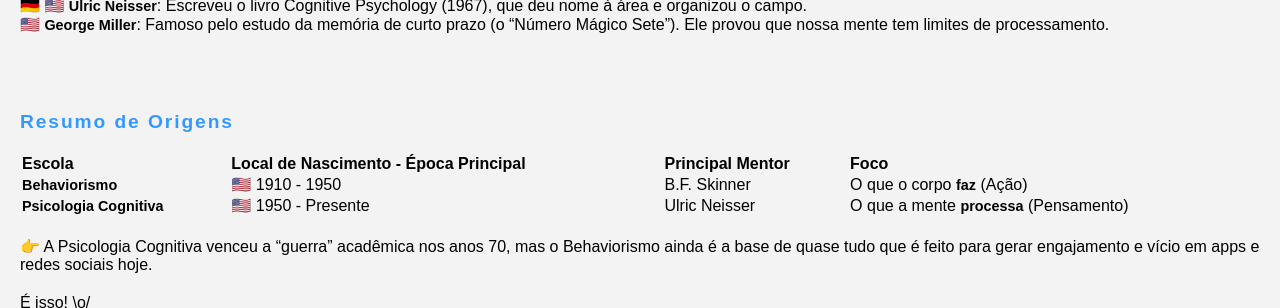
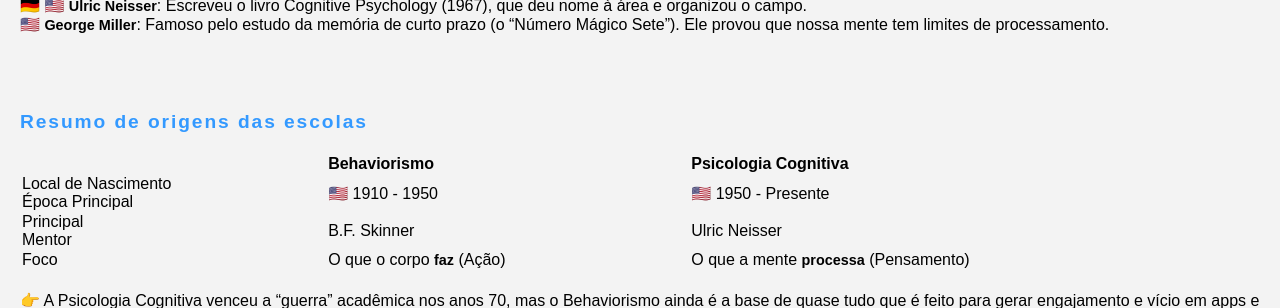
Before and after one commit to Joesynth/joesynth.github.io, a Jekyll site: the page built from _posts/2021-03-07-behaviorismo-e-psicologia-cognitiva.md, in a window 1280 px wide and 900 px high, scrolled down 1958 px, cut to the strip 218-526 px from the top of the window. Built offline with Jekyll 4.4.1, drawn with Linux system fonts in a browser that asks for light colours.

Commit message:
Update 2021-03-07-behaviorismo-e-psicologia-cognitiva.md

```diff
--- a/_posts/2021-03-07-behaviorismo-e-psicologia-cognitiva.md
+++ b/_posts/2021-03-07-behaviorismo-e-psicologia-cognitiva.md
@@ -56,7 +56,7 @@ Onde : Estados Unidos.
 
 
 Os Mentores (Pais Fundadores):
-<img src="https://upload.wikimedia.org/wikipedia/commons/thumb/7/7d/Ivan_Pavlov_NLM3.jpg/250px-Ivan_Pavlov_NLM3.jpg" width="100" /> 🇷🇺**Ivan Pavlov**:
+<img src="https://upload.wikimedia.org/wikipedia/commons/thumb/7/7d/Ivan_Pavlov_NLM3.jpg/250px-Ivan_Pavlov_NLM3.jpg" width="100" /> 🇷🇺 **Ivan Pavlov**:
 Precursor, descobriu o reflexo condicionado (o famoso experimento do cachorro que saliva ao ouvir um sino).
 Ele era um fisiologista, e não psicólogo de formação.
 🏆 Ivan Pavlov é o "avô" do Behaviorismo. Ele ganhou o Nobel de Medicina em 1904.
@@ -83,14 +83,14 @@ Linguista que "destruiu" a ideia de Skinner de que a fala era apenas hábito, pr
 🇺🇸 **George Miller**: Famoso pelo estudo da memória de curto prazo (o "Número Mágico Sete"). Ele provou que nossa mente tem limites de processamento.
 
 
-###### Resumo de Origens
+###### Resumo de origens das escolas
 
 
-| Escola | Local de Nascimento - Época Principal | Principal Mentor | Foco |
-| :--- | :--- | :--- | :--- |
-| **Behaviorismo** | 🇺🇸  1910 - 1950 | B.F. Skinner | O que o corpo **faz** (Ação) |
-| **Psicologia Cognitiva** | 🇺🇸  1950 - Presente | Ulric Neisser | O que a mente **processa** (Pensamento) |
-
+|      |Behaviorismo|Psicologia Cognitiva|
+| :---| :--- | :--- |
+|Local de Nascimento<br />Época Principal|🇺🇸  1910 - 1950|🇺🇸  1950 - Presente|
+|Principal<br />Mentor|B.F. Skinner|Ulric Neisser|
+|Foco|O que o corpo **faz** (Ação)|O que a mente **processa** (Pensamento)|
 
 👉 A Psicologia Cognitiva venceu a "guerra" acadêmica nos anos 70, mas o Behaviorismo ainda é a base de quase tudo que é feito para gerar engajamento e vício em apps e redes sociais hoje.
 
```
